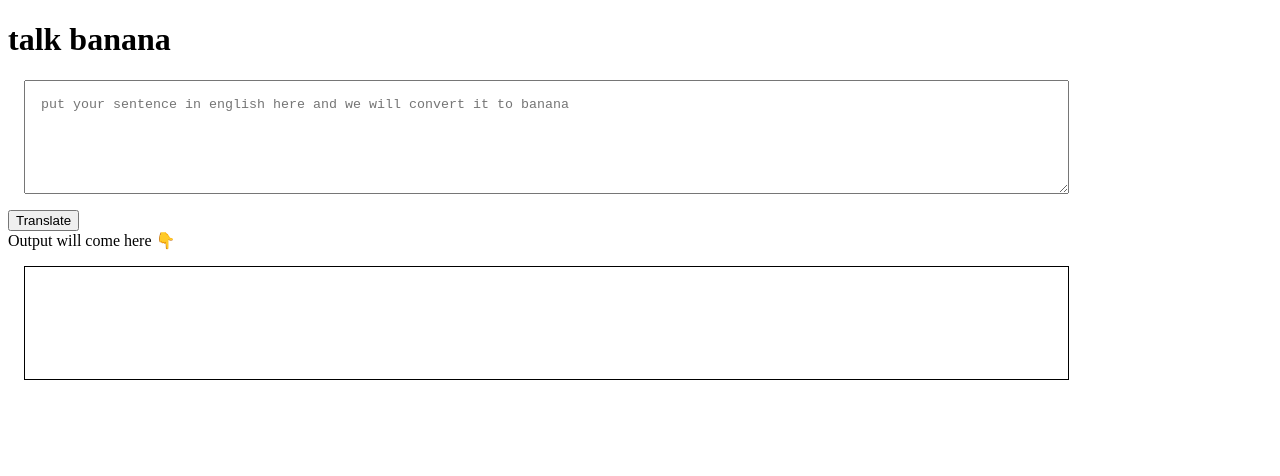
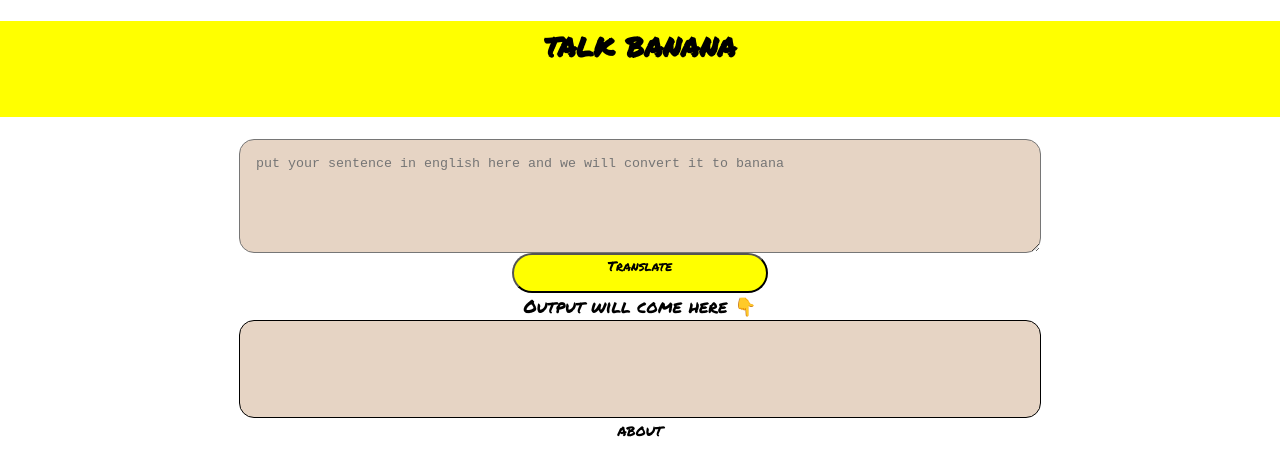
Before and after one commit to kumawatshashank/Language-Translator-Using-Js, a plain HTML site: page index.html in a window 1280 px wide. Drawn offline with Linux system fonts and the light colour scheme.

Commit message:
style updated.css
styling is done

```diff
--- a/index.html
+++ b/index.html
@@ -5,30 +5,100 @@
     <meta name="viewport" content="width=device-width, initial-scale=1.0">
     <title>banana speak</title>
     <style>
+      @import url('https://fonts.googleapis.com/css2?family=Permanent+Marker&display=swap');
+
+      :root{
+           --primary-color: #0A75BC;
+           --off-white: #eee;
+           --bright-yellow: #FCE029;
+           --medium-brown: #d6a172;
+           }
+
+           body {
+               font-family: 'Permanent Marker', cursive;
+               margin: 0px;
+               text-align: center;
+
+               }
+
+
+          title
+      {
+        background-color: yellow;
+      }
+
+
+
       textarea
-      {width: 80%;
+      {  width: 60%;
         height: 10vh;
         display: block;
-        margin: 1rem;
+        margin: 0 auto;
         padding: 1rem;
+
+        background-color: #e6d4c4;
+        border-radius: 15px;
+
       }
 
     #output{
         border: 1px solid black;
-        height : 10vh;
-        width : 80%;
-        margin: 1rem;
-        padding: 1rem;
+        height : 8vh;
+        width : 60%;
+        margin:  0 auto;
+
+        background-color: #e6d4c4;
+
+        border-radius: 15px;
+        padding: 1rem  ;
+
     }
+    #btn-translate {
+      background-color: yellow;
+      height : 5vh;
+      width : 20%;
+      display: grid;
+      font-family: 'Permanent Marker', cursive;
+      margin:auto;
+      border-radius: 20px;
+
+    }
+    #heading1
+    {
+      background-color: yellow;
+      height : 12vh;
+      width : 100%;
+      text-align: center;
+
+    }
+#text1{
+    font-size: large;
+    text-align: center;
+}
+#footer
+{
+  text-align: center;
+}
+
     </style>
 </head>
 <body>
-    <h1>talk banana</h1>
+    <h1 id="heading1">talk banana</h1>
      <textarea id="txt-input"
      placeholder="put your sentence in english here and we will convert it to banana"></textarea>
     <button id ="btn-translate">Translate</button>
-    <div style="font-size: large: ">Output will come here 👇</div>
+    <div id=text1 >Output will come here 👇</div>
     <div id="output"></div>
     <script src ="app.js" type ="text/javascript"></script>
+
+
+    <footer class="footer">
+      <div class="footer-header">about
+      </div>
+      <p id="para">
+
+      </p>
+
+  </footer>
 </body>
 </html>
```
